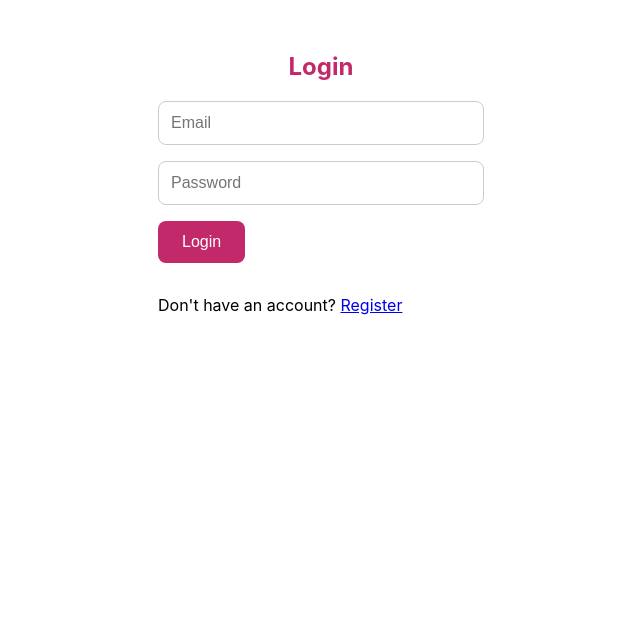
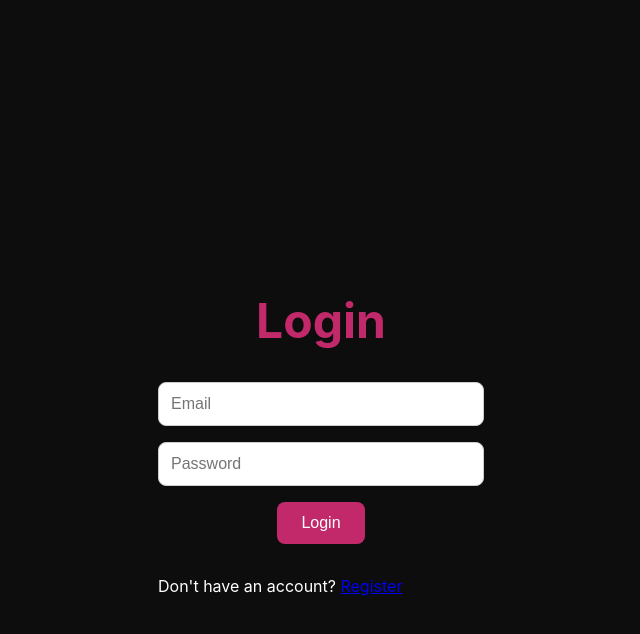
Before and after one commit to kaveeshabasnayaka/SmartResume, a React (Create React App) app in the folder frontend/: page /login in a window 1280 px wide. Shown: the top 634 px of the page, without its empty margins (319-959 px from the left). Built offline with nearby package versions, Linux system fonts and the light colour scheme.

Commit message:
update css in login and registration

```diff
--- a/frontend/src/pages/Login.js
+++ b/frontend/src/pages/Login.js
@@ -27,8 +27,8 @@ function Login() {
   };
 
   return (
-    <div style={{ padding: "2rem", textAlign: "center" }}>
-      <h2 style={{ color: "#c2296b" }}>Login</h2>
+    <div style={styles.container}>
+      <h2 style={styles.title}>Login</h2>
       <form onSubmit={handleLogin} style={{ display: "inline-block", textAlign: "left" }}>
         <input
           type="email"
@@ -46,8 +46,8 @@ function Login() {
           onChange={(e) => setForm({ ...form, password: e.target.value })}
           style={inputStyle}
         />
-        <button type="submit" style={buttonStyle}>Login</button>
-        <p>Don't have an account? <a href="/register">Register</a></p>
+       <center><button type="submit" style={styles.button}>Login</button></center>
+        <p style={{ color: "#FFFFFF" }}>Don't have an account? <a href="/register">Register</a></p>
       </form>
     </div>
   );
@@ -63,7 +63,25 @@ const inputStyle = {
   borderRadius: "8px",
 };
 
-const buttonStyle = {
+
+const styles = {
+  container: {
+    backgroundColor: "#0d0d0d",
+    height: "100vh",
+    display: "flex",
+    flexDirection: "column",
+    justifyContent: "center",
+    alignItems: "center",
+    textAlign: "center",
+    padding: "2rem",
+  },
+  title: {
+    fontSize: "3rem",
+    color: "#c2296b",
+    marginBottom: "2rem",
+  },
+  button: {
+    alignItems:"center",
     backgroundColor: "#c2296b",
     color: "#fff",
     padding: "0.75rem 1.5rem",
@@ -72,6 +90,7 @@ const buttonStyle = {
     borderRadius: "8px",
     cursor: "pointer",
     marginBottom: "1rem",
-};
+  },
 
+}
 export default Login;
--- a/frontend/src/pages/Register.js
+++ b/frontend/src/pages/Register.js
@@ -28,8 +28,8 @@ function Register() {
 
 
   return (
-    <div style={{ padding: "2rem", textAlign: "center" }}>
-      <h2 style={{ color: "#c2296b" }}>Register</h2>
+    <div style={styles.container}>
+      <h2 style={styles.title}>Register</h2>
       <form onSubmit={handleRegister} style={{ display: "inline-block", textAlign: "left" }}>
         <input
           type="text"
@@ -55,8 +55,8 @@ function Register() {
           onChange={(e) => setForm({ ...form, password: e.target.value })}
           style={inputStyle}
         />
-        <button type="submit" style={buttonStyle}>Register</button>
-        <p>Already have an account? <a href="/login">Login</a></p>
+        <center><button type="submit" style={styles.button}>Register</button></center>
+        <p style={{ color: "#FFFFFF" }}>Already have an account? <a href="/login">Login</a></p>
       </form>
     </div>
   );
@@ -72,7 +72,25 @@ const inputStyle = {
   borderRadius: "8px",
 };
 
-const buttonStyle = {
+
+const styles = {
+  container: {
+    backgroundColor: "#0d0d0d",
+    height: "100vh",
+    display: "flex",
+    flexDirection: "column",
+    justifyContent: "center",
+    alignItems: "center",
+    textAlign: "center",
+    padding: "2rem",
+  },
+  title: {
+    fontSize: "3rem",
+    color: "#c2296b",
+    marginBottom: "2rem",
+  },
+  button: {
+    alignItems:"center",
     backgroundColor: "#c2296b",
     color: "#fff",
     padding: "0.75rem 1.5rem",
@@ -81,6 +99,6 @@ const buttonStyle = {
     borderRadius: "8px",
     cursor: "pointer",
     marginBottom: "1rem",
-};
-
+  },
+}
 export default Register;
```
Lines whose indentation alone changed are shown as unchanged.
